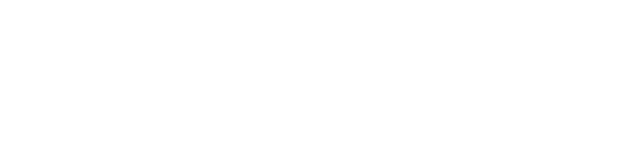
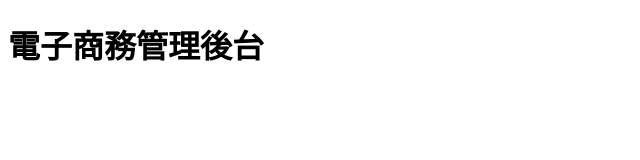
Before and after one commit to Vince2424/mcu-113-1-web-13131803, a plain HTML site: page src/index.html in a window 1280 px wide. Shown: the whole page, without its empty margins (0-640 px from the left). Drawn offline with Linux system fonts and the light colour scheme.

Commit message:
feat(html): 利用 h3 標題設定網頁標題實作

```diff
--- a/src/index.html
+++ b/src/index.html
@@ -5,5 +5,7 @@
     <meta name="viewport" content="width=device-width, initial-scale=1.0" />
     <title>電子商務管理後台</title>
   </head>
-  <body></body>
+  <body>
+    <h1>電子商務管理後台</h1>
+  </body>
 </html>
```
